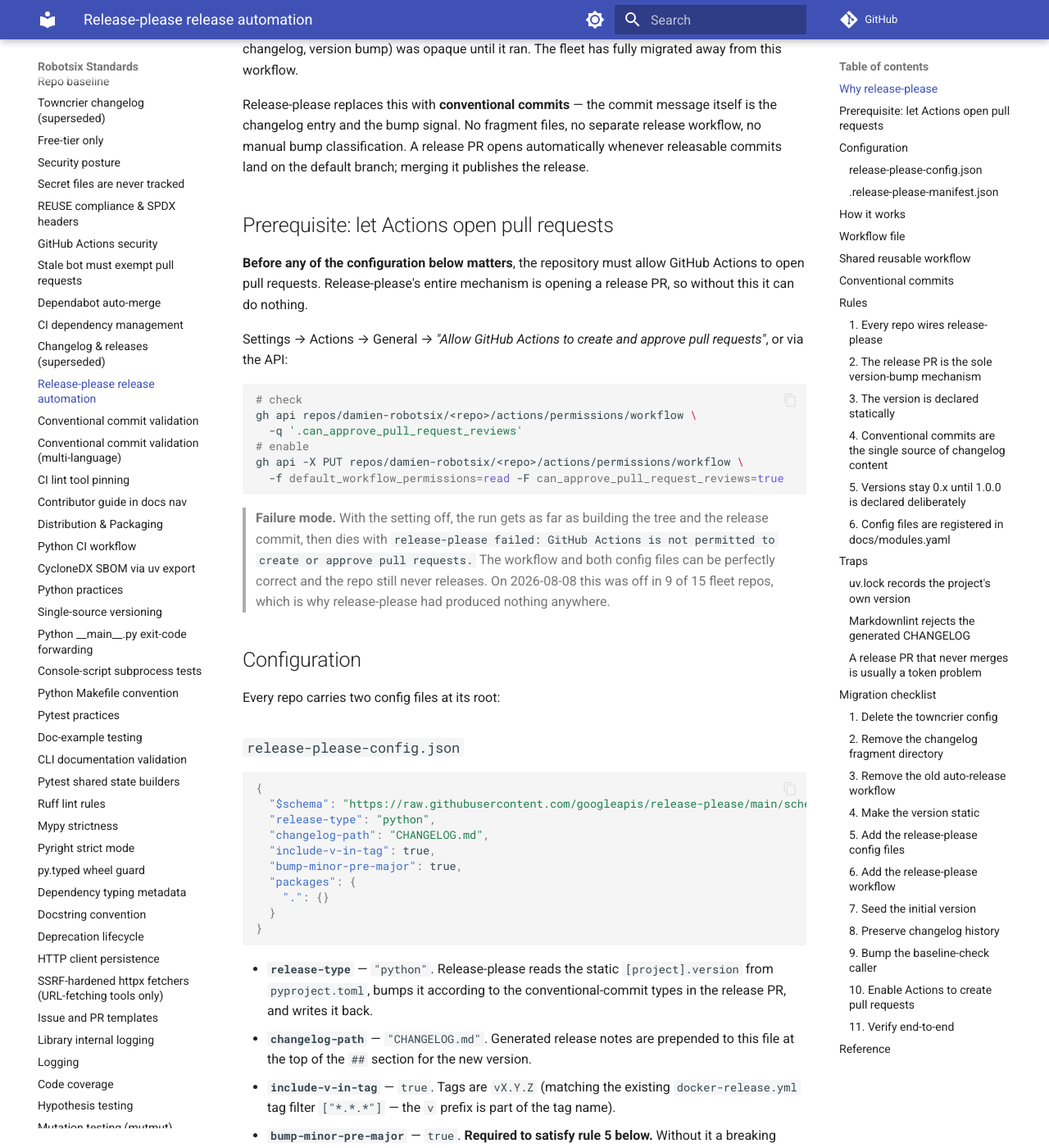
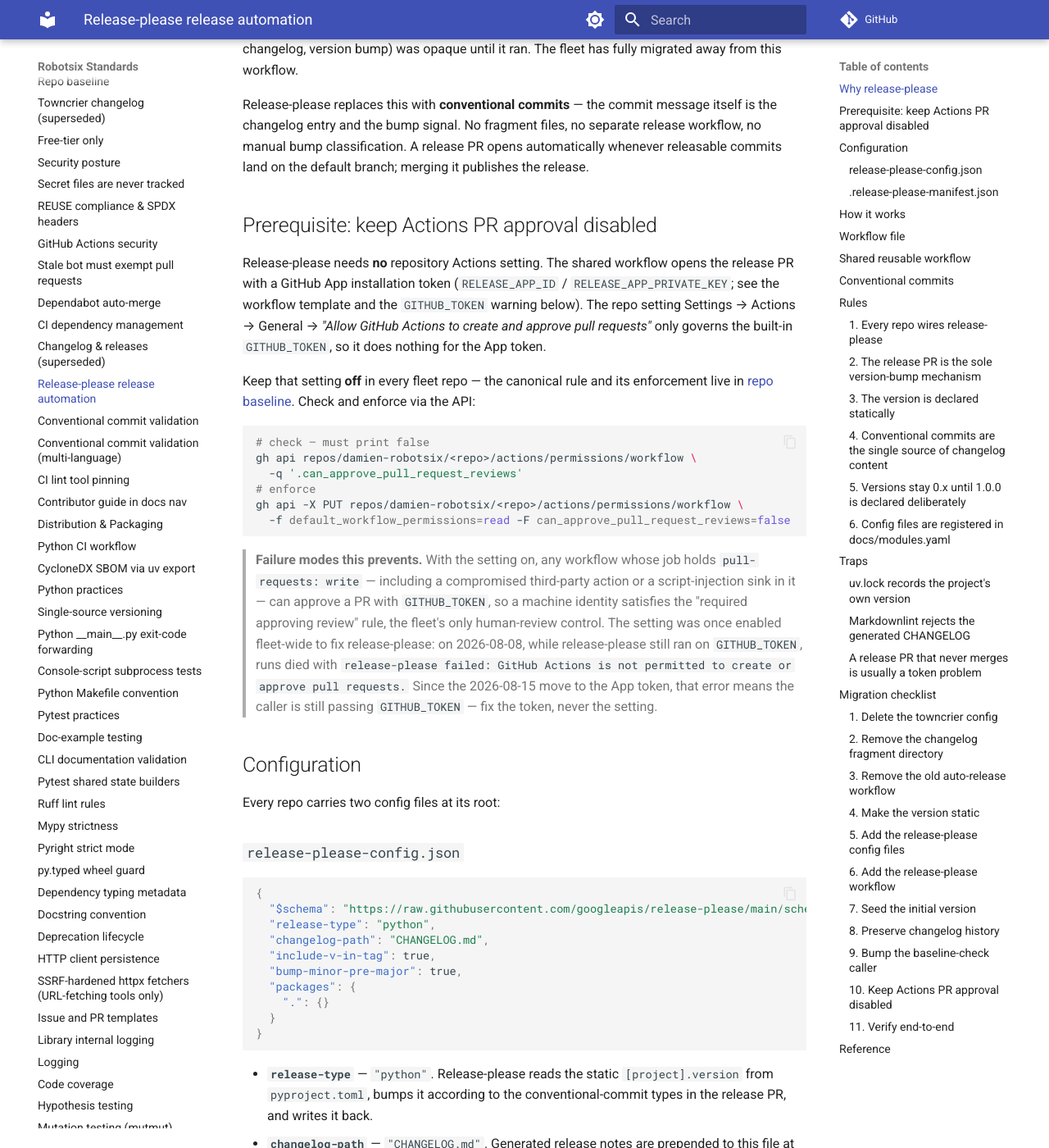
Before and after one commit to damien-robotsix/robotsix-standards, an MkDocs documentation site: the page built from docs/release-please.md, in a window 1280 px wide and 1400 px high, scrolled down 572 px. Shown: the whole window at 82% size. Built offline with MkDocs 1.6.1 and Material for MkDocs 9.7.7, drawn with Linux system fonts in a browser that asks for light colours; comment, search, counter and statistics services are not loaded; some of the changed text lies outside the part shown.

Commit message:
docs: release-please: the setup tells every repo to let GitHub Actions approve PRs (can_approve_pull_request_reviews=true), with an out-of-date reason and no compensating control (20261026T160753Z-release-please-the-setup-tells-every-rep-ebd2) (#432)
Co-authored-by: robotsix-mill <mill@robotsix.local>

````diff
--- a/docs/release-please.md
+++ b/docs/release-please.md
@@ -29,30 +29,38 @@ separate release workflow, no manual bump classification. A release PR opens
 automatically whenever releasable commits land on the default branch; merging
 it publishes the release.
 
-## Prerequisite: let Actions open pull requests
+## Prerequisite: keep Actions PR approval disabled
 
-**Before any of the configuration below matters**, the repository must allow
-GitHub Actions to open pull requests. Release-please's entire mechanism is
-opening a release PR, so without this it can do nothing.
+Release-please needs **no** repository Actions setting. The shared workflow
+opens the release PR with a GitHub App installation token
+(`RELEASE_APP_ID` / `RELEASE_APP_PRIVATE_KEY`; see the workflow template and
+the `GITHUB_TOKEN` warning below). The repo setting Settings → Actions →
+General → *"Allow GitHub Actions to create and approve pull requests"* only
+governs the built-in `GITHUB_TOKEN`, so it does nothing for the App token.
 
-Settings → Actions → General → *"Allow GitHub Actions to create and approve
-pull requests"*, or via the API:
+Keep that setting **off** in every fleet repo — the canonical rule and its
+enforcement live in [repo baseline](repo-baseline.md#branch-protection).
+Check and enforce via the API:
 
 ```bash
-# check
+# check — must print false
 gh api repos/damien-robotsix/<repo>/actions/permissions/workflow \
   -q '.can_approve_pull_request_reviews'
-# enable
+# enforce
 gh api -X PUT repos/damien-robotsix/<repo>/actions/permissions/workflow \
-  -f default_workflow_permissions=read -F can_approve_pull_request_reviews=true
+  -f default_workflow_permissions=read -F can_approve_pull_request_reviews=false
 ```
 
-> **Failure mode.** With the setting off, the run gets as far as building the
-> tree and the release commit, then dies with
-> `release-please failed: GitHub Actions is not permitted to create or approve
-> pull requests.` The workflow and both config files can be perfectly correct
-> and the repo still never releases. On 2026-08-08 this was off in 9 of 15
-> fleet repos, which is why release-please had produced nothing anywhere.
+> **Failure modes this prevents.** With the setting on, any workflow whose job
+> holds `pull-requests: write` — including a compromised third-party action or
+> a script-injection sink in it — can approve a PR with `GITHUB_TOKEN`, so a
+> machine identity satisfies the "required approving review" rule, the fleet's
+> only human-review control. The setting was once enabled fleet-wide to fix
+> release-please: on 2026-08-08, while release-please still ran on
+> `GITHUB_TOKEN`, runs died with `release-please failed: GitHub Actions is not
+> permitted to create or approve pull requests.` Since the 2026-08-15 move to
+> the App token, that error means the caller is still passing `GITHUB_TOKEN` —
+> fix the token, never the setting.
 
 ## Configuration
 
@@ -559,9 +567,9 @@ using `GITHUB_TOKEN`. Events created by it deliberately do not trigger workflow
 runs, so the checks never start and the PR cannot satisfy them. Mint a scoped
 App token instead — see the workflow template above.
 
-A release PR that never *opens* is the other half: check that the repo setting
-in [Prerequisite](#prerequisite-let-actions-open-pull-requests) is enabled, and
-that no `if:` gate references a secret that was never provisioned. A gate on a
+A release PR that never *opens* is the other half: check that the caller
+passes the App credentials rather than `GITHUB_TOKEN` (see
+[Prerequisite](#prerequisite-keep-actions-pr-approval-disabled)), and that no `if:` gate references a secret that was never provisioned. A gate on a
 missing secret makes the step **skip** while the job still reports success.
 
 ## Migration checklist
@@ -756,21 +764,22 @@ uses: damien-robotsix/robotsix-github-workflows/.github/workflows/baseline-check
 > changelog.d removal. If it fails with "towncrier config not found" or
 > "changelog.d directory is empty", the SHA is too old.
 
-### 10. Enable Actions to create pull requests
+### 10. Keep Actions PR approval disabled
 
-Release-please's entire mechanism is opening a release PR. The repo setting
-must allow this. Check and enable via the API (see
-[Prerequisite](#prerequisite-let-actions-open-pull-requests)):
+Release-please opens its PR with the App token, so it needs no repo setting.
+Make sure Actions cannot approve PRs with `GITHUB_TOKEN` (see
+[Prerequisite](#prerequisite-keep-actions-pr-approval-disabled)):
 
 ```bash
 gh api -X PUT repos/damien-robotsix/<repo>/actions/permissions/workflow \
-  -f default_workflow_permissions=read -F can_approve_pull_request_reviews=true
+  -f default_workflow_permissions=read -F can_approve_pull_request_reviews=false
 ```
 
-> **Verification.** The API returns `can_approve_pull_request_reviews: true`.
-> Without this, the first push to `main` runs the workflow and it dies with
+> **Verification.** The API returns `can_approve_pull_request_reviews: false`.
+> If the first push to `main` dies with
 > `release-please failed: GitHub Actions is not permitted to create or approve
-> pull requests`.
+> pull requests`, the caller is not passing `app-id` / `app-private-key` — fix
+> step 6, do not enable the setting.
 
 ### 11. Verify end-to-end
 
````
Also changed, not shown: docs/mill-agents.md (+3 -1 lines), docs/repo-baseline.md (+18 -5 lines), docs/security-posture.md (+1 -0 lines).
